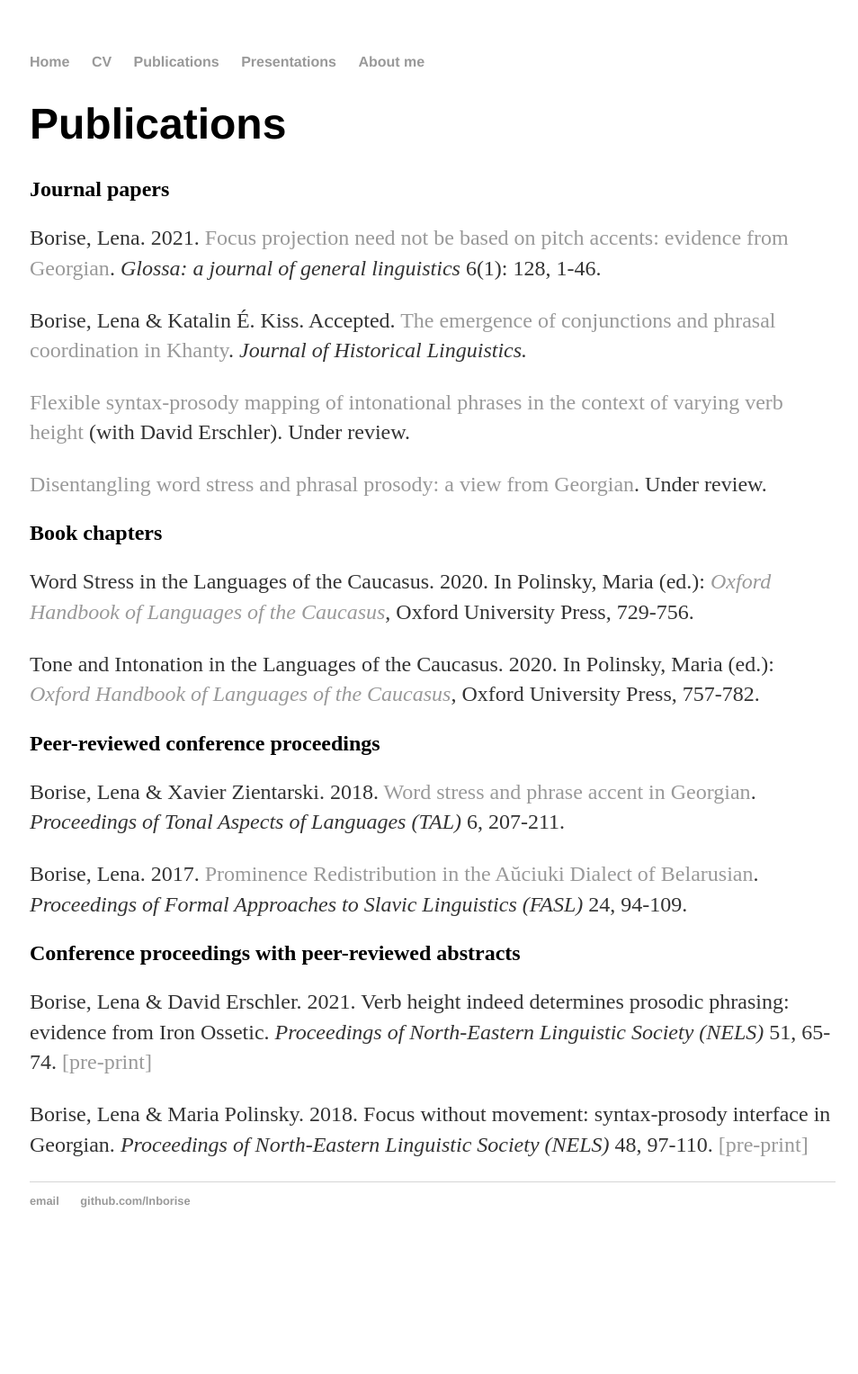
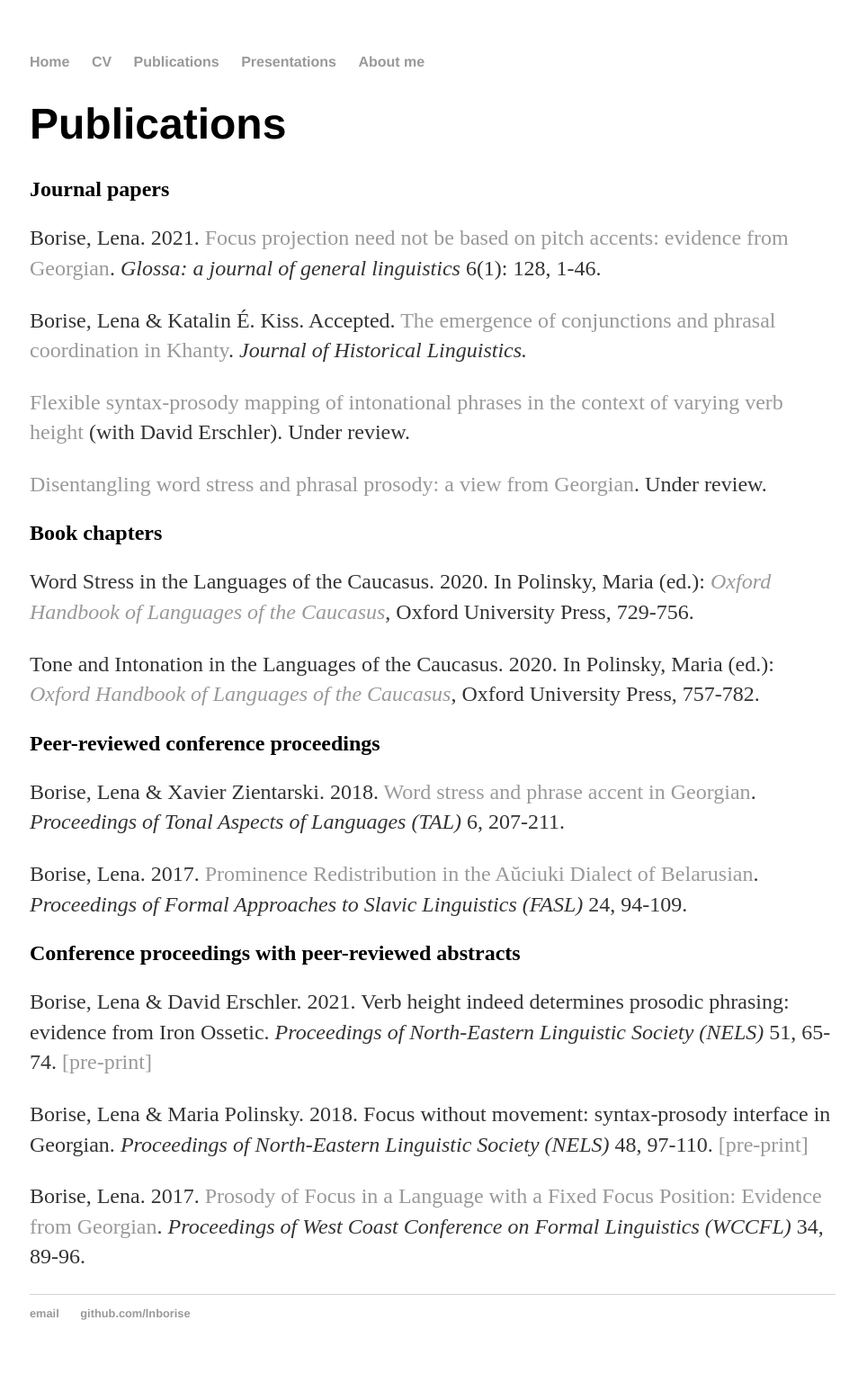
Before and after one commit to lnborise/lnborise.github.io, a Jekyll site: the page built from publications.html, in a window 1280 px wide. Shown: the whole page at 90% size, without its empty margins (159-1113 px from the left). Built offline with Jekyll 4.4.1, drawn with Linux system fonts in a browser that asks for light colours; before the commit the page ends 1402 px from its top, so only the background shows below that.

Commit message:
Update publications.html

```diff
--- a/publications.html
+++ b/publications.html
@@ -35,6 +35,10 @@ title: Publications
 
 	<p>Borise, Lena & Maria Polinsky. 2018. Focus without movement: syntax-prosody interface in Georgian. <i>Proceedings of North-Eastern Linguistic Society (NELS)</i> 48, 97-110. <a href="https://lnborise.github.io/assets/NELS - Borise & Polinsky - 19May18 - final.pdf"> [pre-print] </a> </p>
 
+	<p>Borise, Lena. 2017. <a href="http://www.lingref.com/cpp/wccfl/34/index.html">Prosody of Focus in a Language with a Fixed Focus Position: Evidence from Georgian</a>. <i>Proceedings of West Coast Conference on Formal Linguistics (WCCFL) </i> 34, 89-96. </p>
+
+
+
 
 
 
```
